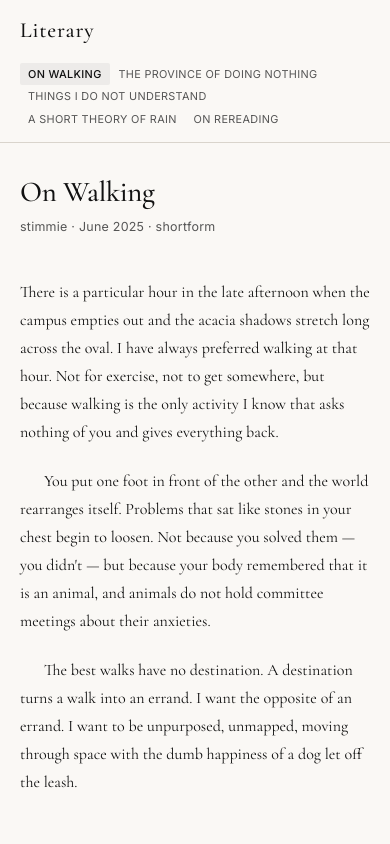
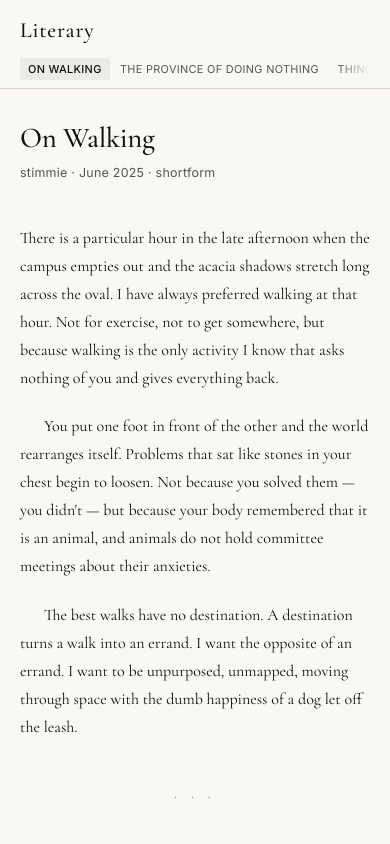
Before and after one commit to smmariquit/literary.stimmie.dev, a website built with Vite: page index.html in a window 390 px wide. Shown: the top 844 px of the page. Built offline with nearby package versions, Linux system fonts and the light colour scheme.

Commit message:
fix: mobile-friendly scrollable nav strip
Nav no longer wraps on small screens. Single horizontal
row, swipeable, with a fade mask hinting at overflow.
Title stacks above nav on mobile.

```diff
--- a/style.css
+++ b/style.css
@@ -54,8 +54,7 @@
   padding: 0.75rem var(--gutter);
   display: flex;
   align-items: baseline;
-  gap: 2rem;
-  flex-wrap: wrap;
+  gap: 1.5rem;
 }
 
 #site-title {
@@ -65,12 +64,22 @@
   letter-spacing: 0.04em;
   color: var(--fg);
   text-decoration: none;
+  flex-shrink: 0;
 }
 
 #paper-nav {
   display: flex;
   gap: 0.15rem;
-  flex-wrap: wrap;
+  flex-wrap: nowrap;
+  overflow-x: auto;
+  -webkit-overflow-scrolling: touch;
+  mask-image: linear-gradient(to right, black calc(100% - 2rem), transparent);
+  -webkit-mask-image: linear-gradient(to right, black calc(100% - 2rem), transparent);
+  scrollbar-width: none;
+}
+
+#paper-nav::-webkit-scrollbar {
+  display: none;
 }
 
 #paper-nav button {
@@ -268,11 +277,15 @@
   }
 
   #site-header {
-    gap: 0.8rem;
+    flex-direction: column;
+    align-items: flex-start;
+    gap: 0.5rem;
+    padding-bottom: 0.5rem;
   }
 
   #paper-nav {
-    gap: 0.05rem;
+    width: 100%;
+    padding-right: var(--gutter);
   }
 
   #paper-nav button {
```
